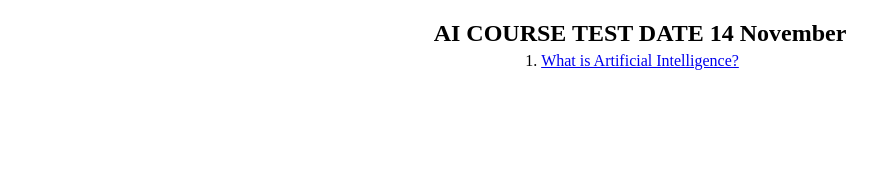
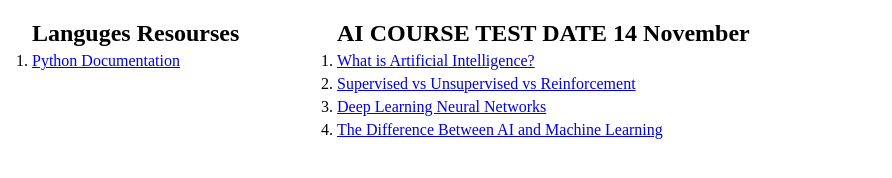
Before and after one commit to shahid099/courses, a plain HTML site: page index.html in a window 1280 px wide. Shown: the whole page, without its empty margins (0-892 px from the left). Drawn offline with Linux system fonts and the light colour scheme.

Commit message:
Added some content

```diff
--- a/index.html
+++ b/index.html
@@ -8,12 +8,31 @@
 </head>
 <body>
     <div class="box">
+        <div class="left">
+            <h2>Languges Resourses</h2>
+            <ol class="olBox">
+                <li>
+                    <a href="https://www.w3schools.com/python/">Python Documentation</a>
+                </li>
+            </ol>
+        </div>
+        <div class="right">
             <h2>AI COURSE TEST DATE 14 November</h2>
             <ol class="olBox">
                 <li>
                     <a href="https://www.techtarget.com/searchenterpriseai/definition/AI-Artificial-Intelligence">What is Artificial Intelligence?</a>
                 </li>
+                <li>
+                    <a href="https://www.aitude.com/supervised-vs-unsupervised-vs-reinforcement/#:~:text=Supervised%20learning%20maps%20labelled%20data,on%20input%20and%20output%20values.">Supervised vs Unsupervised vs Reinforcement</a>
+                </li>
+                <li>
+                    <a href="https://www.freecodecamp.org/news/deep-learning-neural-networks-explained-in-plain-english/">Deep Learning Neural Networks</a>
+                </li>
+                <li>
+                    <a href="https://www.freecodecamp.org/news/artificial-intelligence-vs-machine-learning/">The Difference Between AI and Machine Learning</a>
+                </li>
             </ol>
+        </div>
     </div>
 </body>
 </html>
--- a/style.css
+++ b/style.css
@@ -7,11 +7,22 @@
     width: 100%;
     min-height: 100vh;
     display: flex;
-    /* justify-content: center; */
-    align-items: center;
+    flex-direction: row;
+    gap: 5px;
+    padding-top: 20px;
+}
+.left {
+    width: 300px;
+    padding-left: 2em;
+    display: flex;
     flex-direction: column;
     gap: 5px;
-    padding-top: 20px;
+}
+.right {
+    padding-left: 2em;
+    display: flex;
+    flex-direction: column;
+    gap: 5px;
 }
 .olBox {
     display: flex;
```
Lines whose indentation alone changed are shown as unchanged.
